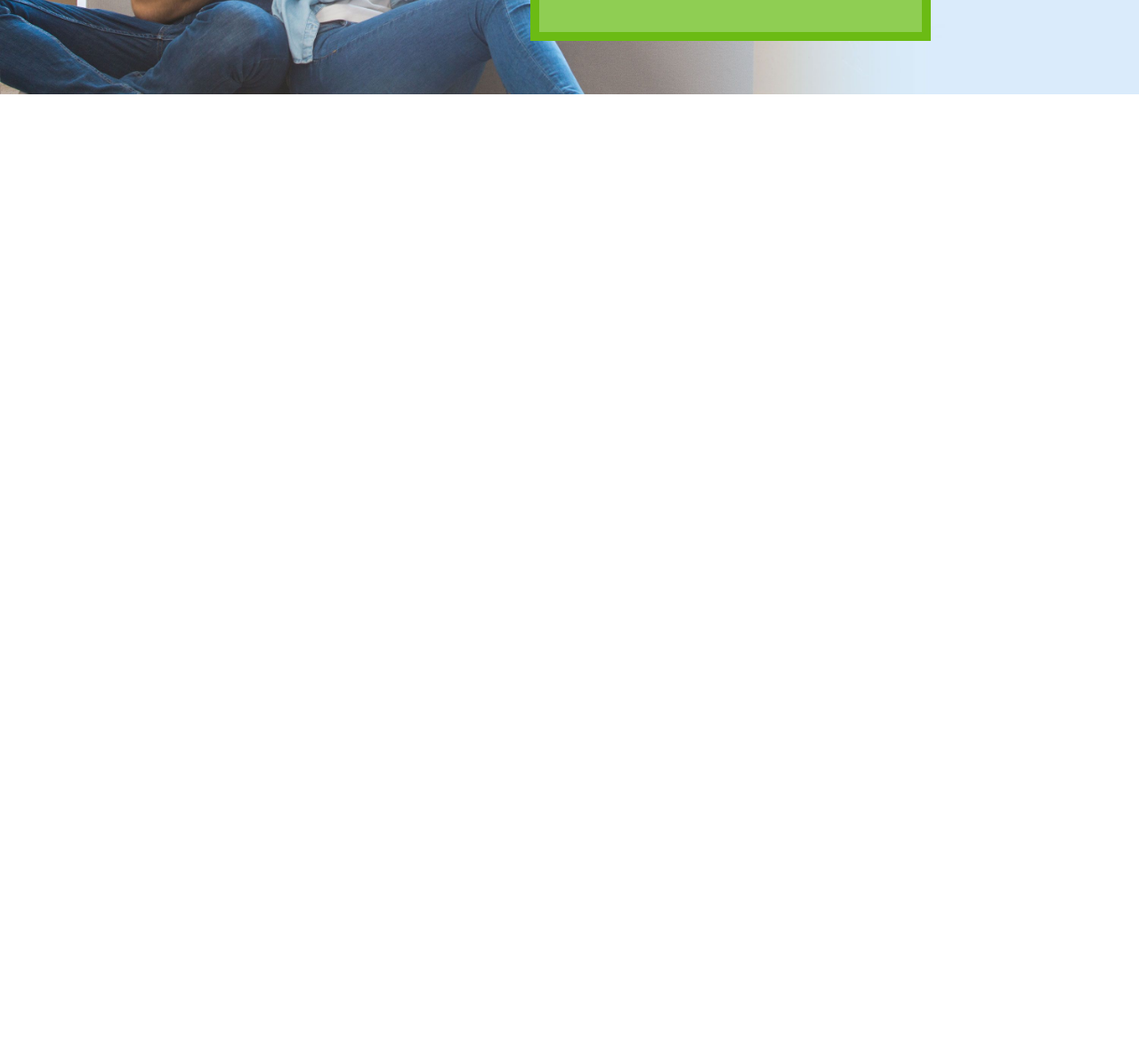
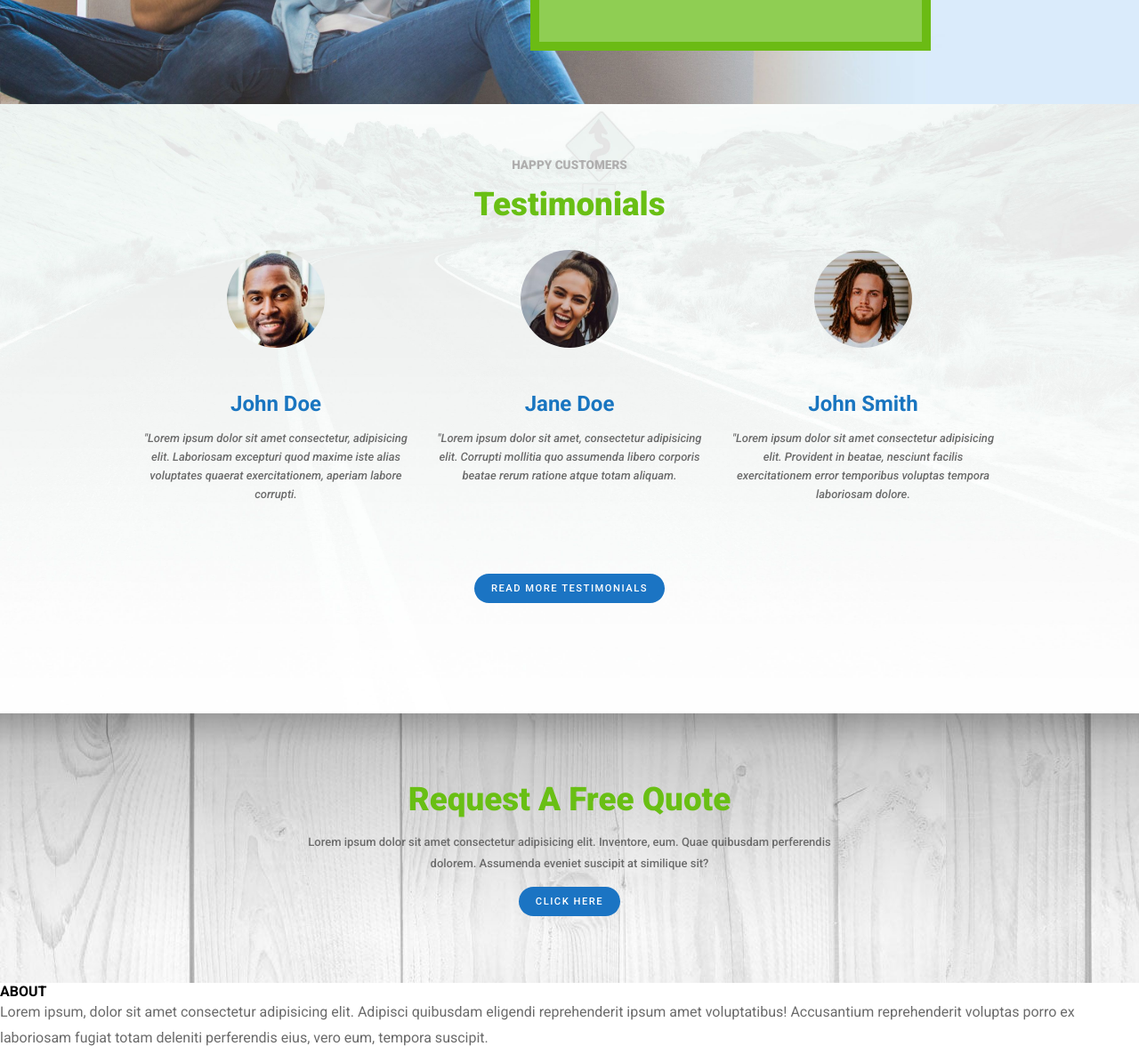
Before and after one commit to SalvatoreB98/proj-html-vuejs, a website: page index.html in a window 1280 px wide. Shown: the part 2124-3300 px from the top of the page at 89% size. Before the commit the page ends 2350 px from the top, so only its background shows below. Drawn offline with nearby package versions, Linux system fonts and the light colour scheme.

Commit message:
last section of the main

```diff
--- a/index.html
+++ b/index.html
@@ -6,28 +6,34 @@
     <meta http-equiv="X-UA-Compatible" content="IE=edge">
     <meta name="viewport" content="width=device-width, initial-scale=1.0">
     <link rel="preconnect" href="https://fonts.gstatic.com">
-    <link href="https://fonts.googleapis.com/css2?family=Roboto:ital,wght@0,100;0,300;0,400;0,500;0,700;0,900;1,100;1,300;1,400;1,500;1,700;1,900&display=swap" rel="stylesheet">
+    <link
+        href="https://fonts.googleapis.com/css2?family=Roboto:ital,wght@0,100;0,300;0,400;0,500;0,700;0,900;1,100;1,300;1,400;1,500;1,700;1,900&display=swap"
+        rel="stylesheet">
     <link rel="stylesheet" href="https://cdnjs.cloudflare.com/ajax/libs/font-awesome/4.7.0/css/font-awesome.min.css">
     <link rel="stylesheet" href="dist/style.css">
     <script src="https://cdn.jsdelivr.net/npm/vue@2.6.12/dist/vue.js"></script>
     <script src="scripts/vue.js"></script>
-    <title>Document</title>
+    <title>Movers</title>
 </head>
 
 <body>
+    <!-- CONTAINER DEL SITO CON ELEMENTO VUE -->
     <div id="root">
         <header>
             <div class="third-material-bg">
+                <!-- BANNER INIZIO PAGINA CON  NUMERO -->
                 <div class="banner padding-1">
                     <div>
                         <i class="fa fa-phone" aria-hidden="true"></i>
                         Call us for a Free Quote: 800 555 6789
                     </div>
                     <div>
-                        <a v-for="element in socialList" :href="element.link"><i :class="element.class" aria-hidden="true"></i></a>
+                        <a v-for="element in socialList" :href="element.link"><i :class="element.class"
+                                aria-hidden="true"></i></a>
                     </div>
                 </div>
             </div>
+            <!-- NAVBAR -->
             <nav class="wrap flex">
                 <img src="public/imgs/avada-movers-logo.png" alt="">
                 <div>
@@ -38,7 +44,9 @@
                 </div>
             </nav>
         </header>
+        <!-- INIZIO DEL MAIN -->
         <main>
+            <!-- HERO -->
             <section class="hero flex" id="home">
                 <div>
                     <div class="sub-heading">MOVING WITHOUT THE HASSLE</div>
@@ -51,6 +59,7 @@
                     </div>
                 </div>
             </section>
+            <!-- SEZIONE 1-->
             <section class="block">
                 <div class="sub-heading"> HEADACHE FREE </div>
                 <h2>
@@ -58,7 +67,9 @@
                     Moving Company
                 </h2>
                 <p>
-                    Lorem ipsum dolor sit amet consectetur adipisicing elit. Sit est, suscipit quos id laboriosam asperiores voluptatum quidem ducimus libero mollitia nostrum inventore, nihil earum, sunt voluptate numquam omnis. Autem, voluptates!
+                    Lorem ipsum dolor sit amet consectetur adipisicing elit. Sit est, suscipit quos id laboriosam
+                    asperiores voluptatum quidem ducimus libero mollitia nostrum inventore, nihil earum, sunt voluptate
+                    numquam omnis. Autem, voluptates!
                 </p>
                 <div>
                     <a class="btn">
@@ -66,43 +77,50 @@
                     </a>
                 </div>
             </section>
+            <!-- SEZIONE FULL-SERVICE -->
             <section class="block full-service">
                 <div class="sub-heading"> WE ARE A PROFESSIONAL </div>
                 <h2>
                     Full-Service Solution
                 </h2>
                 <div class="flex justify-center">
-                    <div class="card padding-2 margin-1">
+                    <div class="card padding-3 margin-1">
                         <div class="img-container">
                             <img src="public/imgs/avada-movers-serviceonephoto-final-600x383.jpg" alt="">
                         </div>
                         <h3>Two Man Teams</h3>
                         <p>
-                          Lorem ipsum dolor sit amet consectetur adipisicing elit. Repellendus, rerum explicabo. Ut repudiandae assumenda, inventore non minus totam. Quisquam quasi odio itaque ducimus odit non?
+                            Lorem ipsum dolor sit amet consectetur adipisicing elit. Repellendus, rerum explicabo. Ut
+                            repudiandae assumenda, inventore non minus totam. Quisquam quasi odio itaque ducimus odit
+                            non?
                         </p>
                         <div>
                             <a href="#" class="btn">READ MORE</a>
                         </div>
                     </div>
-                      <div class="card padding-2 margin-1">
+                    <div class="card padding-3 margin-1">
                         <div class="img-container">
                             <img src="public/imgs/avada-movers-servicetwophoto-final-600x383.jpg" alt="">
                         </div>
                         <h3>We do All the Lifting</h3>
                         <p>
-                          Lorem ipsum dolor sit amet consectetur adipisicing elit. Repellendus, rerum explicabo. Ut repudiandae assumenda, inventore non minus totam. Quisquam quasi odio itaque ducimus odit non?
+                            Lorem ipsum dolor sit amet consectetur adipisicing elit. Repellendus, rerum explicabo. Ut
+                            repudiandae assumenda, inventore non minus totam. Quisquam quasi odio itaque ducimus odit
+                            non?
                         </p>
                         <div>
                             <a href="#" class="btn">READ MORE</a>
                         </div>
                     </div>
-                      <div class="card padding-2 margin-1">
+                    <div class="card padding-3 margin-1">
                         <div class="img-container">
                             <img src="public/imgs/avada-movers-servicethreephoto-final-600x383.jpg" alt="">
                         </div>
                         <h3>Coast to coast</h3>
                         <p>
-                          Lorem ipsum dolor sit amet consectetur adipisicing elit. Repellendus, rerum explicabo. Ut repudiandae assumenda, inventore non minus totam. Quisquam quasi odio itaque ducimus odit non?
+                            Lorem ipsum dolor sit amet consectetur adipisicing elit. Repellendus, rerum explicabo. Ut
+                            repudiandae assumenda, inventore non minus totam. Quisquam quasi odio itaque ducimus odit
+                            non?
                         </p>
                         <div>
                             <a href="#" class="btn">READ MORE</a>
@@ -110,6 +128,7 @@
                     </div>
                 </div>
             </section>
+            <!-- SEZIONE MOVE  -->
             <section class="move-section text-center">
                 <div class="card">
                     <div class="sub-heading">
@@ -117,14 +136,74 @@
                     </div>
                     <h2> Move With Ease </h2>
                     <div class="horizontal-line"></div>
-                    <p>With our super simple service we can take you from getting a quote, right through to being in your new home with all of your belongings securely packed and safely delivered, even in the rooms of your choice.</p>
+                    <p>With our super simple service we can take you from getting a quote, right through to being in
+                        your new home with all of your belongings securely packed and safely delivered, even in the
+                        rooms of your choice.</p>
                     <div class="text-center"> <a href="#" class="btn">GET A FREE QUOTE NOW</a> </div>
                 </div>
             </section>
-            <section class="testimonials-section">
-
+            <!-- SEZIONE TESTIMONIALS -->
+            <section class="testimonials-section text-center">
+                <div class="sub-heading">
+                    HAPPY CUSTOMERS
+                </div>
+                <h2>Testimonials</h2>
+                <div class="flex justify-center">
+                    <div class="card padding-3">
+                        <div class="img-container">
+                            <img src="public/imgs/avada-movers-johndoe-final-200x200.jpg" alt="">
+                        </div>
+                        <h3>John Doe</h3>
+                        <blockquote>"Lorem ipsum dolor sit amet consectetur, adipisicing elit. Laboriosam excepturi quod
+                            maxime iste alias voluptates quaerat exercitationem, aperiam labore corrupti.</blockquote>
+                    </div>
+                    <div class="card padding-3">
+                        <div class="img-container">
+                            <img src="public/imgs/avada-movers-janedoe-final-200x200.jpg" alt="">
+                        </div>
+                        <h3>Jane Doe</h3>
+                        <blockquote>"Lorem ipsum dolor sit amet, consectetur adipisicing elit. Corrupti mollitia quo
+                            assumenda libero corporis beatae rerum ratione atque totam aliquam.</blockquote>
+                    </div>
+                    <div class="card padding-3">
+                        <div class="img-container">
+                            <img src="public/imgs/avada-movers-johnsmith-final-200x200.jpg" alt="">
+                        </div>
+                        <h3>John Smith</h3>
+                        <blockquote>"Lorem ipsum dolor sit amet consectetur adipisicing elit. Provident in beatae,
+                            nesciunt facilis exercitationem error temporibus voluptas tempora laboriosam dolore.
+                        </blockquote>
+                    </div>
+                </div>
+                <div class="padding-4">
+                    <a href="#" class="btn">READ MORE TESTIMONIALS</a>
+                </div>
+            </section>
+            <!-- SEZIONE REQUEST -->
+            <section class="request-section">
+                <div class="text-center">
+                    <h2>Request A Free Quote</h2>
+                    <p>Lorem ipsum dolor sit amet consectetur adipisicing elit. Inventore, eum. Quae quibusdam
+                        perferendis dolorem. Assumenda eveniet suscipit at similique sit?</p>
+                    <div class="padding-3">
+                        <a href="" class="btn">CLICK HERE</a>
+                    </div>
+                </div>
             </section>
         </main>
+        <!-- FOOTER -->
+        <footer class="flex">
+            <div>
+                <h4>ABOUT </h4>
+                <p>Lorem ipsum, dolor sit amet consectetur adipisicing elit. Adipisci quibusdam eligendi reprehenderit
+                    ipsum amet voluptatibus! Accusantium reprehenderit voluptas porro ex laboriosam fugiat totam
+                    deleniti perferendis eius, vero eum, tempora suscipit.</p>
+                <div>
+                    <img src="public/imgs/avada-movers-logo.png" alt="">
+                </div>
+            </div>
+
+        </footer>
     </div>
 </body>
 
--- a/src/partials/common.scss
+++ b/src/partials/common.scss
@@ -57,6 +57,10 @@ section{
     font-weight: 800;
     text-transform: capitalize;
 }
+.card{
+    max-width: 330px;
+    flex: 1;
+}
 .btn{
     color: white;
     &:visited{
--- /dev/null
+++ b/src/partials/footer.scss
@@ -0,0 +1,3 @@
+footer{
+
+}
--- a/src/partials/main.scss
+++ b/src/partials/main.scss
@@ -40,8 +40,7 @@ section.block{
         }
     }
     .card{
-        max-width: 330px;
-        flex: 1;
+        border: 10px solid #e7e7e7;
     }
 
 }
@@ -59,7 +58,7 @@ section.block{
         max-width: 450px;
         background-color: $fifthMaterial;
         border: 10px solid $thirdMaterial;
-        padding: $spacing5 $spacing4;
+        padding: $spacing5 $spacing3;
         margin-right: 15%;
         .sub-heading{
             color: $secondTextColor;
@@ -76,3 +75,31 @@ section.block{
         }
     }
 }
+.testimonials-section{
+    background-image: url(/public/imgs/avada-movers-testimonial-background.jpg);
+    background-size: cover;
+    background-position-x: right;
+    .img-container{
+        img{
+            width: 110px;
+            display: inline-block;
+            border-radius: 50%;
+        }
+    }
+    blockquote{
+        line-height: 1.6em;
+        color: $darkGray;
+        font-size: 13px;
+        font-weight: 500;
+        font-style: italic;
+    }
+}
+.request-section{
+    background-image: url('/public/imgs/avada-movers-request-quote-background.jpg');
+    p{
+        max-width: 600px;
+        margin: auto;
+        font-size: 13px;
+        font-weight: 500;
+    }
+}
--- a/src/style.scss
+++ b/src/style.scss
@@ -4,3 +4,4 @@
 @import 'partials/main.scss';
 @import 'partials/common.scss';
 @import 'partials/utilities.scss';
+@import 'partials/footer.scss';
```
Also changed, not shown: dist/style.css. Lines whose indentation alone changed are shown as unchanged.
